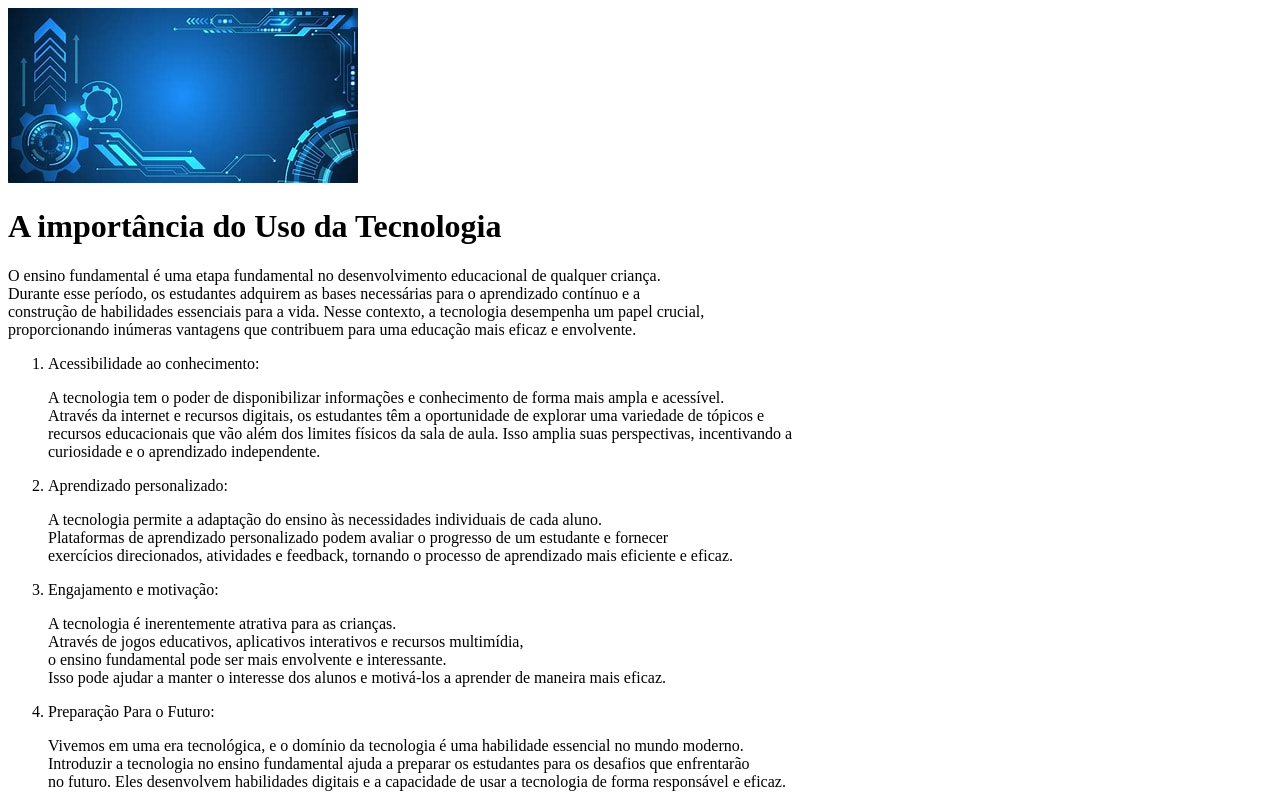
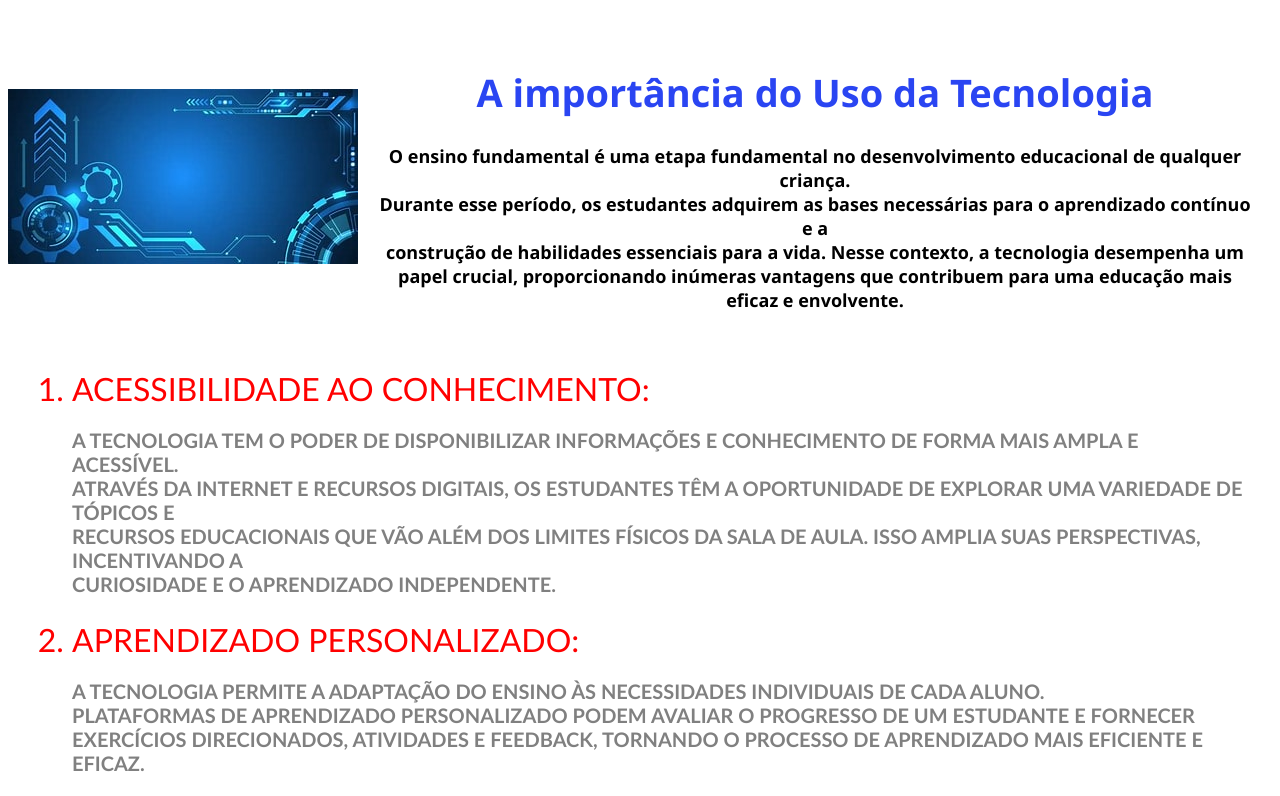
Before and after one commit to rafaelrss41/projeto_educacao_infantil, a plain HTML site: page index.html in a window 1280 px wide. Shown: the top 796 px of the page. Drawn offline with Linux system fonts and the light colour scheme.

Commit message:
initial CSS

```diff
--- /dev/null
+++ b/css/index.css
@@ -0,0 +1,62 @@
+
+/*===== Container ====*/
+.container{
+    margin: 0;
+    padding: 0;
+    box-sizing: border-box;
+}
+
+/*===== Image ====*/
+.image_initial{
+    display: flex;
+    justify-content: center;
+    align-items: center;
+    max-width: 100vw;
+    max-height: 100vh;
+}
+
+.image_initial header{
+    font-family: 'Roboto', sans-serif;
+    font-size: 1.1rem;
+    margin: 18px auto 0;
+    padding: 15px;
+}
+
+.image_initial header h1{
+    text-align: center;
+    color: #2A45F2;
+    font-size: 38px;
+    font-family: 'Segoe UI', Tahoma, Geneva, Verdana, sans-serif;
+}
+
+
+.image_initial header p{
+    text-align: center;
+    color:#000;
+    font-weight: 600;
+    font-size: 18px;
+    font-family: 'Segoe UI', Tahoma, Geneva, Verdana, sans-serif;
+}
+
+/*===== List ====*/
+
+
+.list{
+    list-style: decimal;
+    list-style-position: outside;
+}
+
+
+.list ol li{
+    margin: 1.5rem;
+    color: red;
+    font-size: 32px;
+    text-transform: uppercase;
+    font-family: 'Gill Sans', 'Gill Sans MT', Calibri, 'Trebuchet MS', sans-serif;
+}
+.list ol li p{
+    color: grey;
+    font-size: 20px;
+    font-weight: 800;
+    font-family: 'Gill Sans', 'Gill Sans MT', Calibri, 'Trebuchet MS', sans-serif;
+}
--- a/index.html
+++ b/index.html
@@ -4,29 +4,30 @@
     <meta charset="UTF-8">
     <meta name="viewport" content="width=device-width, initial-scale=1.0">
     <title>Atividade_5</title>
+    <link rel="stylesheet" href="/css/index.css">
 </head>
     <body>
-        <div class=" container">
+        <div class="container">
 
             <!--Imagem inicial-->
-            <div>
+            <div class="image_initial">
                 <img src="../images/atividade5.jpg" alt="tech image">
-            </div>
-
         <!--Cabeçalho-->
                 <header>
                     <h1>A importância do Uso da Tecnologia </h1>
                         <p>
                         O ensino fundamental é uma etapa fundamental no desenvolvimento educacional de qualquer criança.<br>
                         Durante esse período, os estudantes adquirem as bases necessárias para o aprendizado contínuo e a<br>
-                    construção de habilidades essenciais para a vida. Nesse contexto, a tecnologia desempenha um papel crucial,<br>
+                        construção de habilidades essenciais para a vida. Nesse contexto, a tecnologia desempenha um papel crucial,
                         proporcionando inúmeras vantagens que contribuem para uma educação mais eficaz e envolvente.
                         </p>
                 </header>
+            </div>
+
 
 
             <!--Lista de itens relacionados ao assunto eom questão-->
-            <div>
+            <div class="list">
                 <ol>
                     <li>
                         Acessibilidade ao conhecimento:
@@ -112,7 +113,7 @@
         <!--Link Para Próxima Página-->
         <div>
             <p>
-                <a href="../Atividade_5/apps_list.html">Acesse aqui</a> um pequeno artigo sobre alguns apps úteis
+                <a href="/html/apps_list.html">Acesse aqui</a> um pequeno artigo sobre alguns apps úteis
                 no aprendizado de crianças e adolecentes.
             </p>
         </div>
```
Also changed, not shown: html/apps_list.html (renamed from Atividade_5/apps_list.html, +7 -0 lines). Lines whose indentation alone changed are shown as unchanged.
